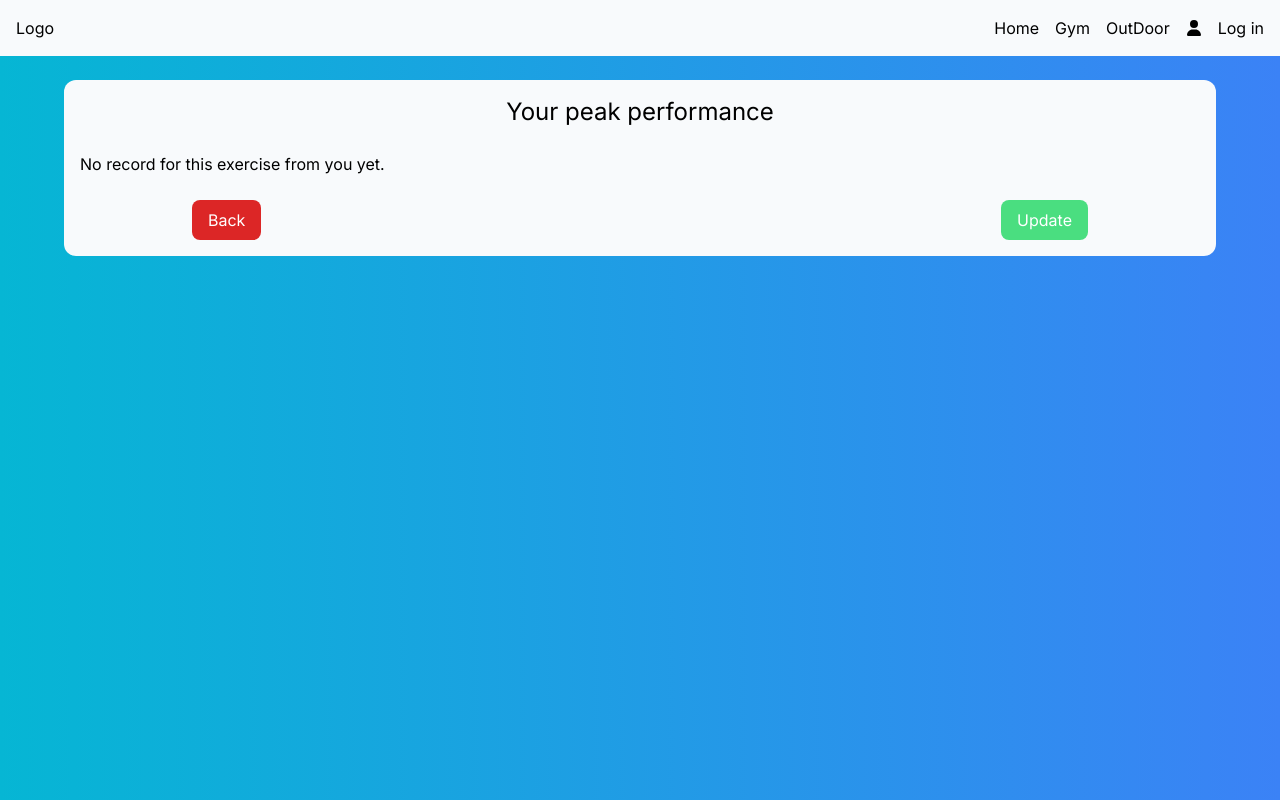
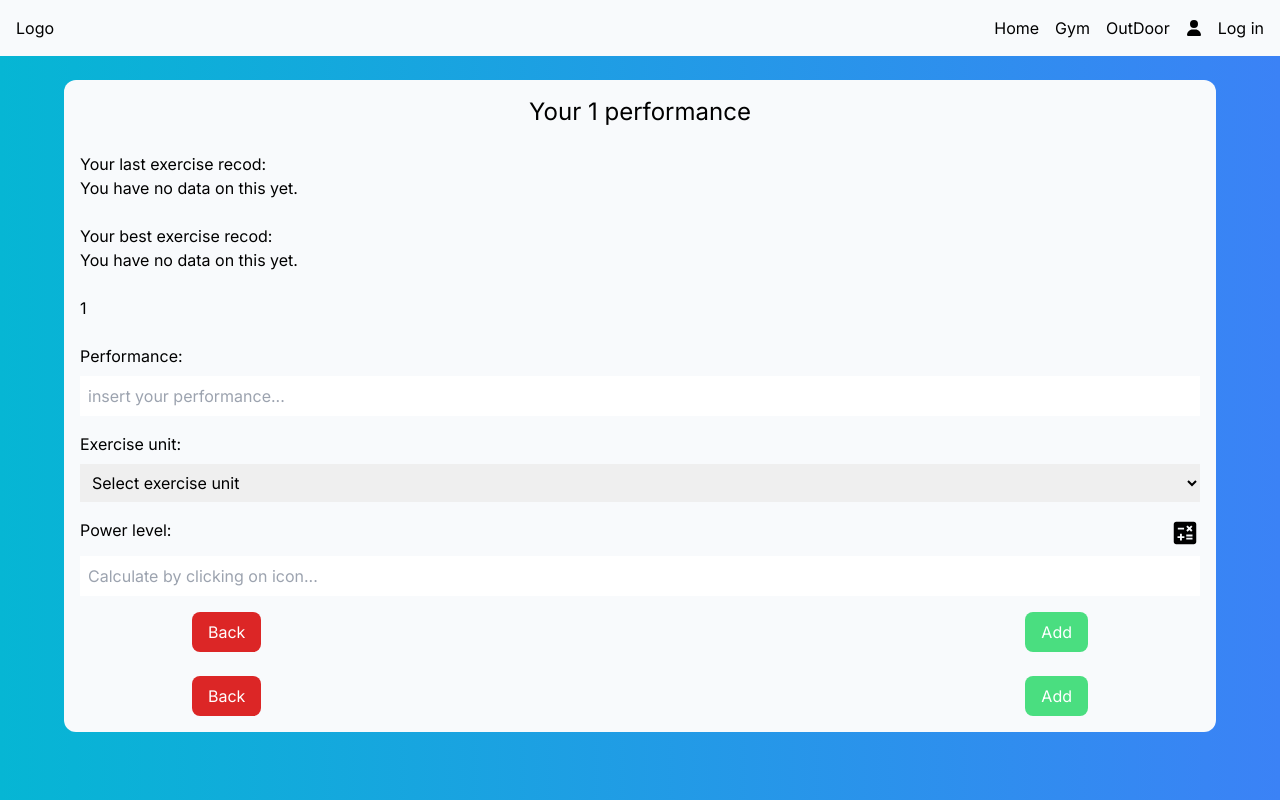
Before and after one commit to YiPei1994/wemove, a Next.js app: page /gym/1/1 in a window 1280 px wide. Built offline with nearby package versions, Linux system fonts and the light colour scheme; no server answers; the database is empty.

Commit message:
build - exercise detail sort and last

```diff
--- a/app/gym/[typeslug]/[typedetailslug]/page.tsx
+++ b/app/gym/[typeslug]/[typedetailslug]/page.tsx
@@ -1,14 +1,20 @@
 "use client";
 
-// Import the necessary dependencies
 import Spinner from "@/components/Spinner";
 import { useCurrentUser } from "@/components/auth/useCurrentUser";
-import { getExactExerciseData } from "@/servises/apiExercise";
+import ExerciseDetailBlock from "@/components/exercises/ExerciseDetail";
+import ExerciseDetailForm from "@/components/exercises/ExerciseDetailForm";
+
+import {
+  getBestExerciseData,
+  getLastExerciseData,
+} from "@/servises/apiExercise";
 import { useQuery } from "@tanstack/react-query";
+import Link from "next/link";
 
-import { useRouter } from "next/navigation"; // Corrected the import path
+import { useRouter } from "next/navigation";
+import { useState } from "react";
 
-// Define the type for the pageProps
 type PageProps = {
   params: {
     typeslug: string;
@@ -16,49 +22,44 @@ type PageProps = {
   };
 };
 
-// Define the ExerciseDetail component
 const ExerciseDetail = ({ params }: PageProps) => {
-  // Destructure necessary values using the useCurrentUser hook
   const { user } = useCurrentUser();
   const router = useRouter();
   const { typeslug, typedetailslug } = params;
   const userId = user?.id;
+  const exerciseData = `${typeslug}Data`;
+  useState();
 
-  // Use the useQuery hook to fetch exerciseData
-  const { data: exerciseData, isLoading } = useQuery({
-    queryKey: [`${typeslug}Data`, typedetailslug, userId],
-    queryFn: () => getExactExerciseData(userId, typedetailslug),
+  const { data: lastExerciseData, isLoading: isLoadingLast } = useQuery({
+    queryKey: [exerciseData, typedetailslug, userId, "last"],
+    queryFn: () => getLastExerciseData(userId, typedetailslug, exerciseData),
   });
 
-  // Display a spinner while loading
+  const { data: bestExerciseData, isLoading: isLoadingBest } = useQuery({
+    queryKey: [exerciseData, typedetailslug, userId, "best"],
+    queryFn: () => getBestExerciseData(userId, typedetailslug, exerciseData),
+  });
+
+  const isLoading = isLoadingLast || isLoadingBest;
+
   if (isLoading) return <Spinner />;
 
-  // Destructure the exerciseData only if it exists
-  let date, exercise, performance, powerLevel, unit; // Declare variables outside the if block for later use
-  if (exerciseData) {
-    ({ date, exercise, performance, powerLevel, unit } = exerciseData);
-  }
-
-  // Return the JSX for the ExerciseDetail component
   return (
     <div className="bg-slate-50 my-6 h-auto w-[90%] mx-auto rounded-xl p-4 flex flex-col gap-6">
-      <h2 className="text-2xl text-center">Your peak performance</h2>
-      {exerciseData ? (
-        <div className="flex flex-col gap-2 justify-center items-center">
-          <p>Name: {exercise?.replaceAll("-", " ")} </p>
-          <div className="flex justify-between w-full">
-            <p>
-              Date: {date?.split("-").reverse().join().replaceAll(",", ".")}{" "}
-            </p>
-            <p>Power Level: {powerLevel} </p>
-          </div>
-          <div className="flex justify-between w-full">
-            <p>Performance: {performance} </p> <p>Unit: {unit} </p>
-          </div>
-        </div>
-      ) : (
-        <p>No record for this exercise from you yet.</p>
-      )}
+      <h2 className="text-2xl text-center">Your {typeslug} performance</h2>
+      <div>
+        <h4>Your last exercise recod:</h4>
+        <ExerciseDetailBlock exerciseData={lastExerciseData} />
+      </div>
+      <div>
+        <h4>Your best exercise recod:</h4>
+        <ExerciseDetailBlock exerciseData={bestExerciseData} />
+      </div>
+      <ExerciseDetailForm
+        type={typeslug}
+        slug={typedetailslug}
+        userId={userId}
+      />
       <div className="w-4/5 justify-between items-center flex m-auto">
         <button
           className="px-4 py-2 text-white bg-red-600 rounded-lg"
@@ -67,12 +68,11 @@ const ExerciseDetail = ({ params }: PageProps) => {
           Back
         </button>
         <button className="px-4 py-2 text-white bg-green-400 rounded-lg">
-          Update
+          Add
         </button>
       </div>
     </div>
   );
 };
 
-// Export the ExerciseDetail component as the default export
 export default ExerciseDetail;
--- a/app/gym/[typeslug]/page.tsx
+++ b/app/gym/[typeslug]/page.tsx
@@ -31,14 +31,13 @@ const GymExercisepage = ({ params }: pageProps) => {
       </header>
       <div className="flex flex-wrap gap-4">
         {exercises?.map((exercise) => (
-          <div
+          <Link
             key={exercise.exercise_id}
-            className="px-4 py-2 text-white bg-blue-600/90 rounded-lg uppercase"
+            className="px-4 py-2 text-white bg-blue-600/90 rounded-lg uppercase w-[90%] m-auto"
+            href={`/gym/${query}/${exercise.slug}`}
           >
-            <Link href={`/gym/${query}/${exercise.slug}`}>
-              {exercise.exercise_name.replaceAll("_", " ")}{" "}
-            </Link>{" "}
-          </div>
+            {exercise.exercise_name.replaceAll("_", " ")}{" "}
+          </Link>
         ))}
       </div>
       <div className="w-4/5 justify-between items-center flex m-auto">
--- a/app/gym/page.tsx
+++ b/app/gym/page.tsx
@@ -8,19 +8,19 @@ function GymPage() {
       </header>
       <div className="flex flex-col gap-4 items-center">
         <Link
-          className="px-6 py-2 rounded-lg text-white bg-green-600/90 w-auto text-center text-xl"
+          className="px-6 py-2 rounded-lg text-white bg-green-600/90 w-4/5 text-center text-xl"
           href="/gym/chest"
         >
           Chest muscles
         </Link>
         <Link
-          className="px-6 py-2 rounded-lg text-white bg-green-600/90 w-auto text-center text-xl"
+          className="px-6 py-2 rounded-lg text-white bg-green-600/90 w-4/5 text-center text-xl"
           href="/gym/back"
         >
           Back muscles
         </Link>
         <Link
-          className="px-6 py-2 rounded-lg text-white bg-green-600/90 w-auto text-center text-xl"
+          className="px-6 py-2 rounded-lg text-white bg-green-600/90 w-4/5 text-center text-xl"
           href="/gym/legs"
         >
           Legs muscles
--- /dev/null
+++ b/components/exercises/ExerciseDetail.tsx
@@ -0,0 +1,22 @@
+import { ExerciseDataType } from "@/lib/ExerciseType";
+import React from "react";
+type ExerciseDetailProps = {
+  exerciseData: ExerciseDataType | undefined;
+};
+function ExerciseDetailBlock({ exerciseData }: ExerciseDetailProps) {
+  if (!exerciseData) return <p>You have no data on this yet.</p>;
+  const { date, powerLevel, performance, unit } = exerciseData;
+  return (
+    <div className="flex flex-col gap-2 justify-center items-center">
+      <div className="flex justify-between w-full">
+        <p>Date: {date?.split("-").reverse().join().replaceAll(",", ".")} </p>
+        <p>Power Level: {powerLevel} </p>
+      </div>
+      <div className="flex justify-between w-full">
+        <p>Performance: {performance} </p> <p>Unit: {unit} </p>
+      </div>
+    </div>
+  );
+}
+
+export default ExerciseDetailBlock;
--- /dev/null
+++ b/components/exercises/ExerciseDetailForm.tsx
@@ -0,0 +1,92 @@
+"use client";
+
+import { useRouter } from "next/navigation";
+import React from "react";
+import { useForm } from "react-hook-form";
+import { MdCalculate } from "react-icons/md";
+import { useReadUser } from "../user/useReadUser";
+type ExerciseDetailFromProps = {
+  type: string;
+  slug: string;
+  userId: string | undefined;
+};
+
+function ExerciseDetailForm({ type, slug, userId }: ExerciseDetailFromProps) {
+  const router = useRouter();
+  const { userData, isLoading } = useReadUser();
+  const { weight } = userData || {};
+  const {
+    register,
+    handleSubmit,
+    formState: { errors, isSubmitting },
+  } = useForm();
+  function onSubmit() {}
+  function handleCalculatePowerLevel() {}
+  return (
+    <>
+      <header>{slug}</header>
+      <form className="flex flex-col gap-4" onSubmit={handleSubmit(onSubmit)}>
+        <div className="flex flex-col gap-2">
+          <label htmlFor="performance">Performance:</label>
+          <input
+            id="performance"
+            type="number"
+            placeholder="insert your performance..."
+            className="p-2 w-full"
+            {...register("performance")}
+          />
+          {errors.performance && (
+            <p className="text-red-500">{`${errors.performance.message}`} </p>
+          )}
+        </div>
+        <div className="flex flex-col gap-2">
+          <label htmlFor="unit">Exercise unit: </label>
+
+          <select className="p-2 w-full" id="unit" {...register("unit")}>
+            <option>Select exercise unit</option>
+            <option value="kg">Kgs</option>
+            <option value="rep">Reps</option>
+          </select>
+
+          {errors.unit && (
+            <p className="text-red-500">{`${errors.unit.message}`} </p>
+          )}
+        </div>
+
+        <div className="flex flex-col gap-2">
+          <div className="flex justify-between">
+            <label htmlFor="powerLevel">Power level:</label>
+            <button type="button" onClick={handleCalculatePowerLevel}>
+              <MdCalculate className="text-3xl" />
+            </button>
+          </div>
+          <input
+            id="powerLevel"
+            type="number"
+            placeholder="Calculate by clicking on icon..."
+            readOnly
+            className="p-2 w-full"
+            {...register("powerLevel")}
+          />
+          {errors.powerLevel && (
+            <p className="text-red-500">{`${errors.powerLevel.message}`} </p>
+          )}
+        </div>
+
+        <div className="w-4/5 justify-between items-center flex m-auto">
+          <button
+            className="px-4 py-2 text-white bg-red-600 rounded-lg"
+            onClick={() => router.back()}
+          >
+            Back
+          </button>
+          <button className="px-4 py-2 text-white bg-green-400 rounded-lg">
+            Add
+          </button>
+        </div>
+      </form>
+    </>
+  );
+}
+
+export default ExerciseDetailForm;
--- a/servises/apiExercise.ts
+++ b/servises/apiExercise.ts
@@ -15,26 +15,56 @@ export const getAllExercisesOfType = async (query: string) => {
   return data as ExerciseType[];
 };
 
-export const getExactExerciseData = async (
+export const getLastExerciseData = async (
   userId: string | undefined,
-  exercise: string
+  exercise: string,
+  exerciseData: string
 ) => {
   try {
-    console.log(userId, exercise);
     const { data, error } = await supabase
-      .from("chestData")
+      .from(exerciseData)
       .select()
       .eq("userId", userId)
-      .eq("exercise", exercise);
+      .eq("exercise", exercise)
+      .order("tracking_id", { ascending: false })
+      .limit(1);
 
     if (error) {
-      throw new Error(error.message || "Couldn't find exercise record.");
+      throw new Error(error.message || "Couldn't find last exercise record.");
     }
-    console.log(data);
+
     const lastData: ExerciseDataType = data[0];
+
     return lastData;
   } catch (e: any) {
     console.error("Error in getExactExerciseData:", e.message);
+    throw e;
+  }
+};
+
+export const getBestExerciseData = async (
+  userId: string | undefined,
+  exercise: string,
+  exerciseData: string
+) => {
+  try {
+    const { data, error } = await supabase
+      .from(exerciseData)
+      .select()
+      .eq("userId", userId)
+      .eq("exercise", exercise)
+      .order("performance", { ascending: false })
+      .limit(1);
+
+    if (error) {
+      throw new Error(error.message || "Couldn't find best exercise record.");
+    }
+
+    const bestData: ExerciseDataType = data[0];
+
+    return bestData;
+  } catch (e: any) {
+    console.error("Error in getBestExerciseData:", e.message);
     throw e;
   }
 };
```
Also changed, not shown: helpers/contants.ts (added).
